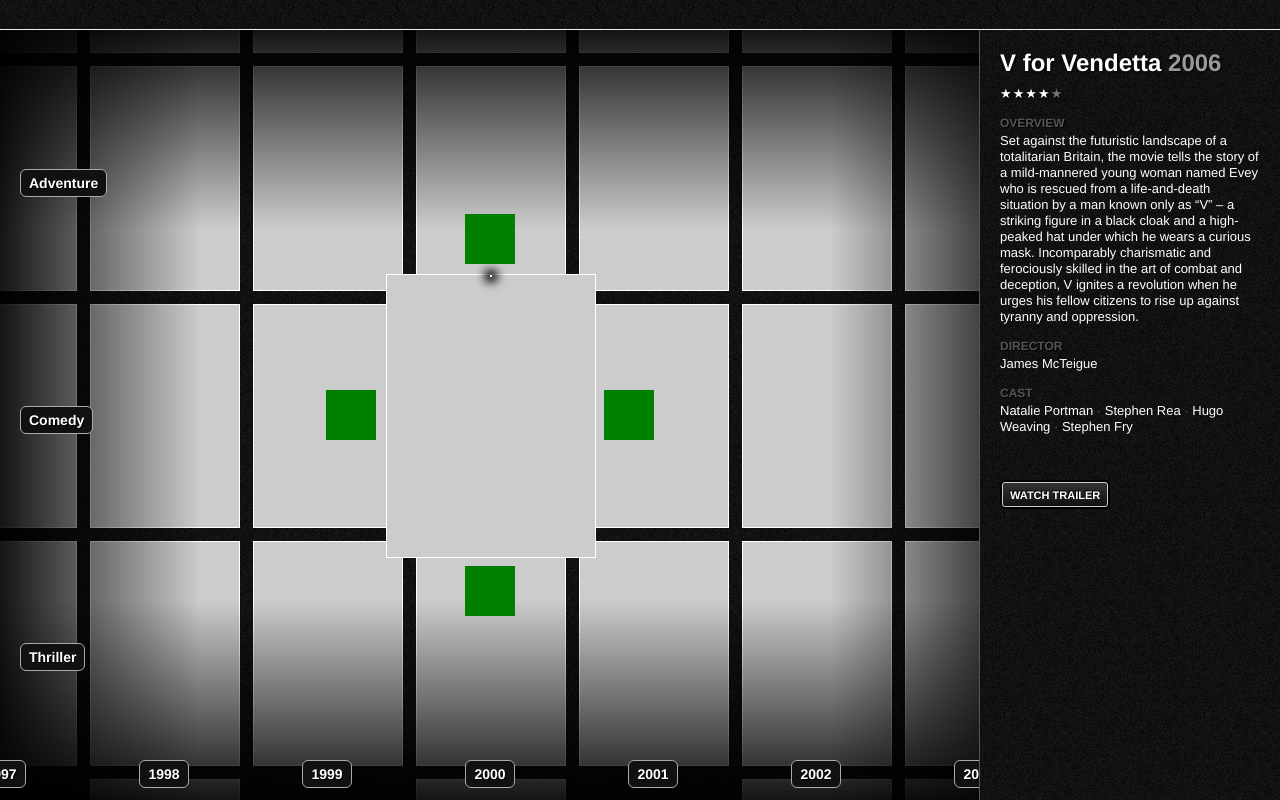
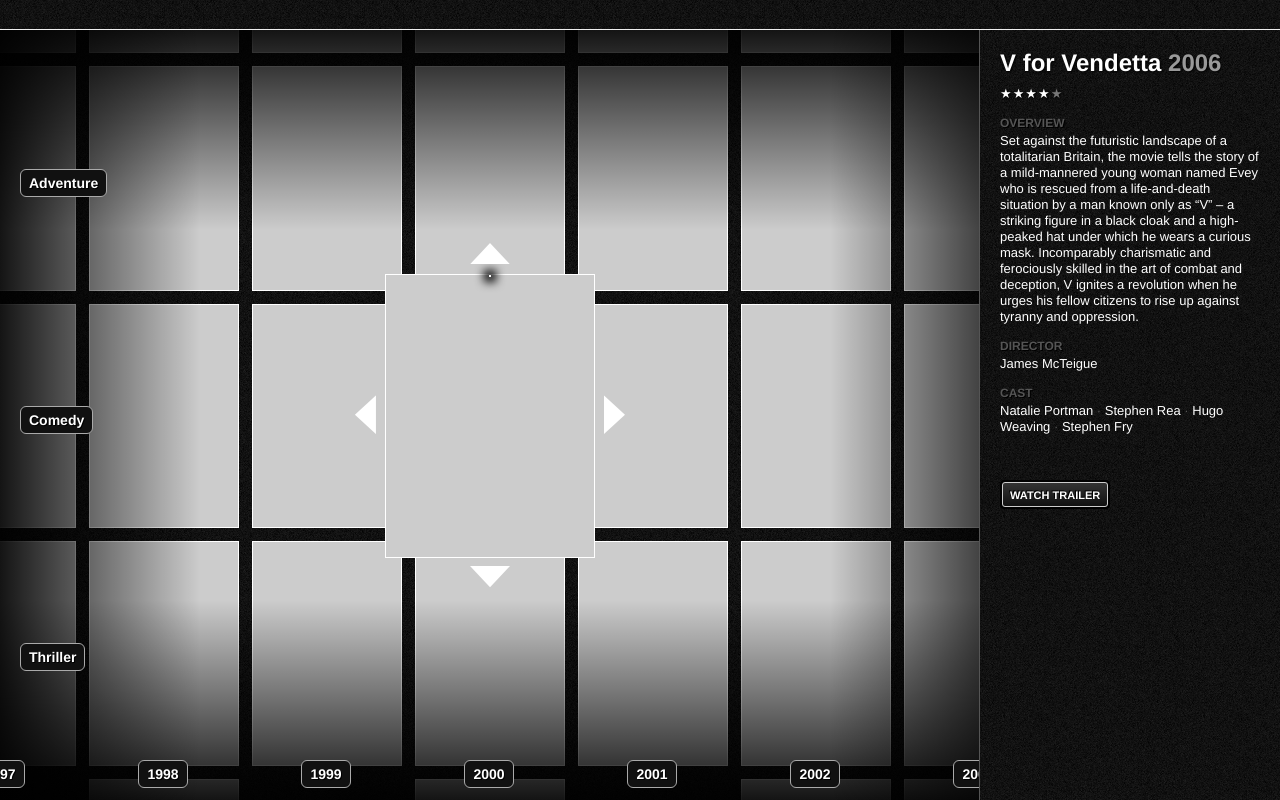
Before and after one commit to trhaynes/filmgrid, a Python web app: template templates/index.html in a window 1280 px wide. Run offline with Jinja, Linux system fonts and the light colour scheme; the template is opened without the code that fills it, so the values that code supplies are empty.

Commit message:
Arrow images

```diff
--- a/static/css/filmgrid.css
+++ b/static/css/filmgrid.css
@@ -163,11 +163,20 @@
 .nav-arrow {
   position: absolute;
   cursor: pointer;
-/*  background: url("/static/images/nav.png");*/
-  background-color: green;
   z-index: 200;
 }
-
+#move-left {
+  background: url("/static/images/arrow-left.png");
+}
+#move-right {
+  background: url("/static/images/arrow-right.png");
+}
+#move-up {
+  background: url("/static/images/arrow-up.png");
+}
+#move-down {
+  background: url("/static/images/arrow-down.png");
+}
 
 
 
--- a/static/js/filmgrid.js
+++ b/static/js/filmgrid.js
@@ -58,7 +58,7 @@
   var detail_width = 300; // width of detail side
   var header_height = 30; // height of header
 
-  var nav_size = 50; // width and height of the mover nav arrows
+  var nav_size = 40; // width and height of the mover nav arrows
   var nav_sep = 10;
 
   var currently_moving = false;
@@ -186,7 +186,7 @@
          #shadow-right, #shadow-top").css({"top": header_height+"px"});
 
       var t = $("#grid").height()/2.0 - (middle_y+1)*(movie_h+sep_y)  + movie_h/2.0;
-      var l = $("#grid").width()/2.0 - (middle_x+1)*(movie_w+sep_x) + movie_w/2.0;
+      var l = $("#grid").width()/2.0 - (middle_x+1)*(movie_w+sep_x) + movie_w/2.0 -1;
 
       $("#grid-mover").css({"top": t+"px" , "left": l+"px"});
       $("#row-labels-mover").css({"top": t+"px"});
```
Also changed, not shown: static/images/arrow-down.png (added), static/images/arrow-left.png (added), static/images/arrow-right.png (added), static/images/arrow-up.png (added).
